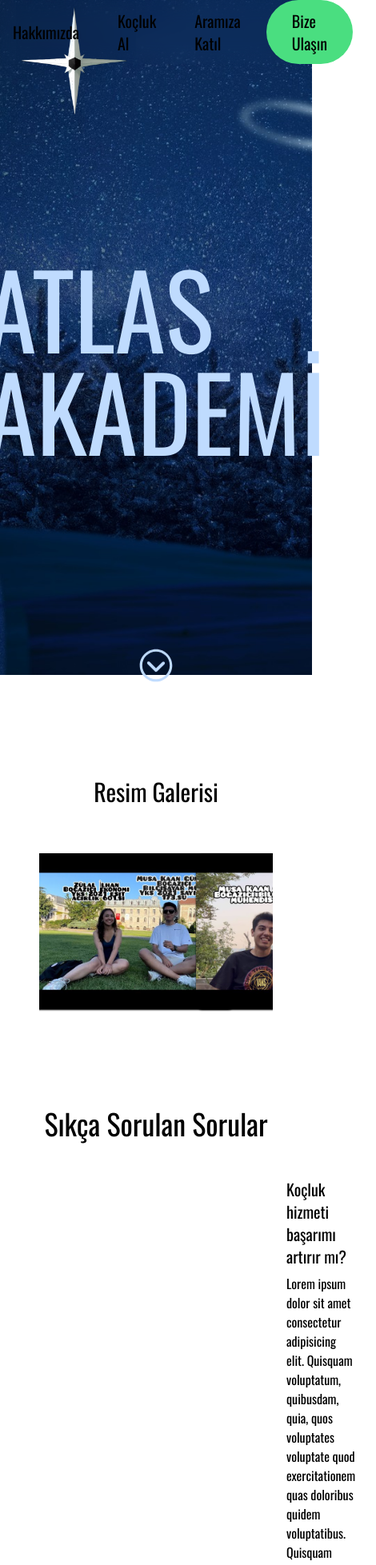
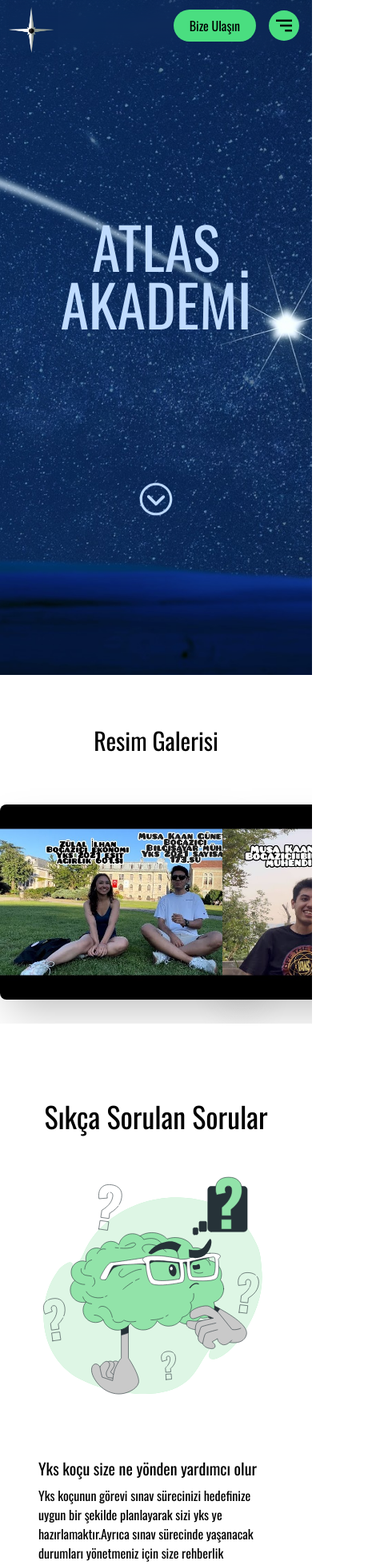
Before and after one commit to SuleymanTolgaAcar/koc-akademi, a Next.js app: page / in a window 390 px wide. Shown: the top 1957 px of the page at 80% size, 470 px wide, since content can reach past the window. Built offline with nearby package versions, Linux system fonts and the light colour scheme.

Commit message:
made it mobile friendly

```diff
--- a/app/globals.css
+++ b/app/globals.css
@@ -33,4 +33,11 @@ body {
   background: url("../public/images/bg.jpg");
   background-size: cover;
   background-repeat: no-repeat;
+  background-position: 85%;
 }
+
+@media screen and (max-width: 768px) {
+  ::-webkit-scrollbar {
+    display: none;
+  }
+}
--- a/app/hakkimizda/page.tsx
+++ b/app/hakkimizda/page.tsx
@@ -6,7 +6,7 @@ const About = () => {
     <div className="mt-20 flex flex-col items-center">
       <h1 className="text-4xl">Hakkımızda</h1>
       <Image src={aboutImg} alt="about" className="mt-12 -mb-12" />
-      <p className="pt-20 px-24">
+      <p className="pt-20 md:px-24 px-12">
         Lorem ipsum dolor sit amet consectetur adipisicing elit. Sit,
         blanditiis! Commodi numquam, repudiandae repellendus tempore eveniet
         minima, porro vel assumenda rerum dolores placeat natus. Vel adipisci
--- a/app/iletisim/page.tsx
+++ b/app/iletisim/page.tsx
@@ -66,18 +66,18 @@ const Iletisim = () => {
   };
 
   return (
-    <div className="h-screen w-full flex items-center justify-center gap-32 pt-20">
+    <div className="w-full flex items-center justify-center pt-20 md:flex-row flex-col">
       <Image
         alt="iletisim"
         src={contactImg}
         width={700}
         height={700}
-        className="rounded-3xl"
+        className="rounded-3xl -mt-8"
       />
       <form
         ref={form}
         onSubmit={handleSubmit}
-        className="bg-green-400 p-8 flex flex-col gap-4 rounded-3xl text-lg w-96"
+        className="bg-green-400 p-8 flex flex-col gap-4 rounded-3xl text-lg md:w-96 w-80"
       >
         <input
           type="text"
--- a/app/katil/page.tsx
+++ b/app/katil/page.tsx
@@ -7,7 +7,7 @@ const Join = () => {
     <div className="mt-20 flex flex-col items-center">
       <h1 className="text-4xl">Aramıza Katıl</h1>
       <Image src={joinImg} alt="clouds" className="mt-12 -mb-12" />
-      <p className="pt-20 px-24">
+      <p className="pt-20 md:px-24 px-12">
         Lorem ipsum dolor sit amet consectetur adipisicing elit. Sit,
         blanditiis! Commodi numquam, repudiandae repellendus tempore eveniet
         minima, porro vel assumenda rerum dolores placeat natus. Vel adipisci
@@ -42,7 +42,7 @@ const Join = () => {
       </p>
       <Link
         href="/iletisim?konu=katil"
-        className="text-2xl bg-green-400 rounded-full py-4 px-32 transform hover:scale-110 transition duration-300 ease-in-out mt-12 -mb-8"
+        className="text-2xl bg-green-400 rounded-full py-4 md:px-32 px-24 transform hover:scale-110 transition duration-300 ease-in-out mt-12 -mb-8"
       >
         {" "}
         İletişime Geç
--- a/app/page.tsx
+++ b/app/page.tsx
@@ -8,7 +8,9 @@ export default function Home() {
   return (
     <div className="flex flex-col items-center">
       <div className="home-bg w-full h-screen pt-20 flex items-center flex-col text-blue-200 mb-16">
-        <h1 className="text-9xl p-12 mt-48 mb-48">ATLAS AKADEMİ</h1>
+        <h1 className="text-7xl md:text-9xl text-center mt-48 mb-48">
+          ATLAS AKADEMİ
+        </h1>
         <button
           onClick={() =>
             scrollTo({
--- a/components/FAQ.tsx
+++ b/components/FAQ.tsx
@@ -7,79 +7,111 @@ const FAQ = () => {
       <h1 className="text-4xl text-center mt-24 mb-12">
         Sıkça Sorulan Sorular
       </h1>
-      <div className="flex px-24 gap-16">
+      <div className="flex md:px-24 px-12 gap-16 flex-col md:flex-row">
         <Image src={questionImg} alt="question" />
         <div className="flex flex-col gap-4">
           <div className="">
             <h2 className="text-xl mb-2">
-              Koçluk hizmeti başarımı artırır mı?
+              Yks koçu size ne yönden yardımcı olur
             </h2>
             <p>
-              Lorem ipsum dolor sit amet consectetur adipisicing elit. Quisquam
-              voluptatum, quibusdam, quia, quos voluptates voluptate quod
-              exercitationem quas doloribus quidem voluptatibus. Quisquam
-              voluptatum, quibusdam, quia, quos voluptates voluptate quod
-              exercitationem quas doloribus quidem voluptatibus.
+              Yks koçunun görevi sınav sürecinizi hedefinize uygun bir şekilde
+              planlayarak sizi yks ye hazırlamaktır.Ayrıca sınav sürecinde
+              yaşanacak durumları yönetmeniz için size rehberlik yapar.Koçunuzun
+              planlamalarına uyduğunuz takdirde bir aksilik olmazsa(kaza,yakın
+              kaybetme ,sınav heyecanı,uygun hedefe yönelememe vb.) memnun
+              kalacağınız bir sonuca ulaşmanız sizin için zor olmayacaktır ancak
+              burada koçunuz ile beraber oluşturduğunuz programa uymadığınız
+              zaman istenilmeyen sonuçlarla karşı karşıya kalmak koçtan
+              kaynaklanan bir sorun değildir.
             </p>
           </div>
           <div className="">
             <h2 className="text-xl mb-2">
-              Koçluk hizmeti başarımı artırır mı?
+              Yks koçu ile sınava hazırlanmam benim için ne kadar yararlı olur?
             </h2>
             <p>
-              Lorem ipsum dolor sit amet consectetur adipisicing elit. Quisquam
-              voluptatum, quibusdam, quia, quos voluptates voluptate quod
-              exercitationem quas doloribus quidem voluptatibus. Quisquam
-              voluptatum, quibusdam, quia, quos voluptates voluptate quod
-              exercitationem quas doloribus quidem voluptatibus.
+              Sınava hazırlanırken istediğiniz hedefe ulaşmak için planlı veya
+              plansız bir şekilde süreç içinde çaba göstereceksiniz ancak doğru
+              bir işleyiş içerisinde çaba göstermezseniz istediğiniz hedefe
+              ulaşmanız sizin için daha zorlayıcı olabilir. Yks koçu ile bu
+              süreçte çoğu kişiden daha doğru işleyiş biçimiyle çaba göstermiş
+              ve kendini kanıtlamış kişilerin verimli çalışma ile ilgili
+              edindikleri tecrübeleri onlardan öğrenirsiniz.
+            </p>
+          </div>
+          <div className="">
+            <h2 className="text-xl mb-2">Yks koçu seçimi neden önemlidir?</h2>
+            <p>
+              Size kendi çalışma kültürünü aktarcak yks koçunun size aktarcağı
+              bilgi birikimi ister istemez kendi karakteri ve tecrübeleri ile
+              bağlantılıdır. Sizin yks koçu seçiminizde ister istemez seçtiğiniz
+              kişiye göre alacağınız yönlendirmede farklılık gösterecektir.
+              Sizin size uygun olmayan yöntemlerle başarılı olmuş bir yks koçu
+              seçmeniz doğal olarak size uygun olmayan bir yönlendirme ile karşı
+              karşıya kalmanızla sonuçlanacak size uyum sağlayamayan bir
+              programlada istediğiniz başarıya ulaşmanız daha da zorlaşcaktır.
             </p>
           </div>
           <div className="">
             <h2 className="text-xl mb-2">
-              Koçluk hizmeti başarımı artırır mı?
+              Yanlış yks koçu seçimi yaparsanız ne olur
             </h2>
             <p>
-              Lorem ipsum dolor sit amet consectetur adipisicing elit. Quisquam
-              voluptatum, quibusdam, quia, quos voluptates voluptate quod
-              exercitationem quas doloribus quidem voluptatibus. Quisquam
-              voluptatum, quibusdam, quia, quos voluptates voluptate quod
-              exercitationem quas doloribus quidem voluptatibus.
+              Yanlış bir seçim yaptığınızı düşünüyorsanız değişim için ekstra
+              ücret almadan sadece seçtiğiniz 2 koç arasında fiyat farkı var ise
+              değişim yaptığınız süreye bağlı olarak fiyat farkının iadesi veya
+              ödenmesiyle beraber değişim talep ettiğiniz haftanın bitiminde
+              yani hemen sonra ki pazartesi gününde yeni yks koçunuzla beraber
+              devam edebilirsiniz.İade düşündüğünüz takdirde ise verdiğiniz
+              paranın bizim bütçemize giren kısmından(sizin ödediğiniz paradan
+              vergiler çıkarıldığında kalan para) kullandığınız süreye bağlı
+              olarak ek bir ücret kesilmeden iade edilir. Eğer ilk 72 saat(çoklu
+              ay paketlerinde bu süre değişir) içerisinde iade talebinde
+              bulunursanız gün hesabı girmeden bizim bütçemize giren paranın
+              tamamını iade ediyoruz.
             </p>
           </div>
           <div className="">
             <h2 className="text-xl mb-2">
-              Koçluk hizmeti başarımı artırır mı?
+              Koç ile iletişim süreci nasıl ilerler?
             </h2>
             <p>
-              Lorem ipsum dolor sit amet consectetur adipisicing elit. Quisquam
-              voluptatum, quibusdam, quia, quos voluptates voluptate quod
-              exercitationem quas doloribus quidem voluptatibus. Quisquam
-              voluptatum, quibusdam, quia, quos voluptates voluptate quod
-              exercitationem quas doloribus quidem voluptatibus.
+              Yks koçu seçtiğinizde Koç öğrenci ve bizim parçası olduğumuz bir
+              whatsapp grubu oluşturulur.Bizim olmamızdaki temel amaç seçtiğiniz
+              yks koçunun ulaşılabilir olup olmadığının denetimini yapmamızdaki
+              zorunluluktur.Yks koçu için başvurduğunuzdan sonraki 24 saat
+              içerisinde yks koçunuzla görüntülü bir görüşme yaparak birbirinizi
+              tanırsınız ve program oluşturursunuz. Sonrasında kurulan grup
+              üzerinde iletişime devam edebilirsiniz.Eğer yks koçlarıyla birebir
+              iletişim kurmak isterseniz elbette buna karışmak üstümüze düşmez
+              ancak yks koçunuzun konuşmadan bağımsız bir şekilde(konuşma akışı
+              dışında bir zamanda veya konuda)yazması yasaktır.
             </p>
           </div>
           <div className="">
             <h2 className="text-xl mb-2">
-              Koçluk hizmeti başarımı artırır mı?
+              Yks koçluğu almanız durumunda işleyecek süreç
             </h2>
             <p>
-              Lorem ipsum dolor sit amet consectetur adipisicing elit. Quisquam
-              voluptatum, quibusdam, quia, quos voluptates voluptate quod
-              exercitationem quas doloribus quidem voluptatibus. Quisquam
-              voluptatum, quibusdam, quia, quos voluptates voluptate quod
-              exercitationem quas doloribus quidem voluptatibus.
+              Yks koçunuz sizle 24 içinde saat iletişime geçer. Tanışma
+              aşamanızdan sonra kurulan grupta yks koçunuz size uygun olarak
+              hazırladığınız programı grup üzerinden yazar,anlaşılmayan yerler
+              öğrencinin özelden sorduğu takdirde özelden anlatılabilir ancak
+              grup üzerinden anlatılması bizim iyi hizmet verebildiğimizi
+              kontrol etmemiz için size tavsiye ettiğimiz iletişim kanalıdır.
             </p>
           </div>
           <div className="">
             <h2 className="text-xl mb-2">
-              Koçluk hizmeti başarımı artırır mı?
+              Süreçten memnun olmadığınız durumlarda yapılması gerekenler
             </h2>
             <p>
-              Lorem ipsum dolor sit amet consectetur adipisicing elit. Quisquam
-              voluptatum, quibusdam, quia, quos voluptates voluptate quod
-              exercitationem quas doloribus quidem voluptatibus. Quisquam
-              voluptatum, quibusdam, quia, quos voluptates voluptate quod
-              exercitationem quas doloribus quidem voluptatibus.
+              Bu sürecin içine girildiği takdirde ister istemez bizim numaramız
+              sizin için ulaşılabilir olduğu için sorun yaşadığınız takdirde
+              bize yazmanız yaşadığınız sorunun direkt olarak çözülmesi için
+              kritiktir. Şikayet ve öneriler dışındada ulaşılabilir olmaya özen
+              göstereceğiz.
             </p>
           </div>
         </div>
--- a/components/Footer.tsx
+++ b/components/Footer.tsx
@@ -6,7 +6,8 @@ import {
 
 const Footer = () => {
   return (
-    <div className="border-t-2 border-green-400 w-full mt-20 h-16 flex gap-4 items-center px-8">
+    <div className="border-t-2 border-green-400 w-full mt-20 py-4 flex gap-4 items-center px-8 justify-between">
+      <div className="flex gap-4 flex-col md:flex-row">
         <a
           href="youtube.com"
           className="flex gap-2 items-center transition-all duration-300 transform hover:scale-105 text-red-500"
@@ -28,8 +29,11 @@ const Footer = () => {
           <AiOutlineInstagram size={30} />
           <p className="">Instagram</p>
         </a>
-      <span className="ms-auto">Hakkımızda</span>
+      </div>
+      <div className="flex gap-4 flex-col md:flex-row">
+        <span>Hakkımızda</span>
         <span>Telif Hakları</span>
+      </div>
     </div>
   );
 };
--- a/components/Navbar.tsx
+++ b/components/Navbar.tsx
@@ -1,29 +1,55 @@
+"use client";
+
 import Image from "next/image";
 import NavButton from "./NavButton";
 import Link from "next/link";
+import { BiMenuAltRight } from "react-icons/bi";
+import { useState } from "react";
 
 interface NavbarProps {
   children?: React.ReactNode;
 }
 
 const Navbar: React.FC<NavbarProps> = ({ children }) => {
+  const [isMenuOpen, setIsMenuOpen] = useState(false);
+
   return (
-    <nav className="fixed top-0 left-0 right-0 h-20 z-10 backdrop-blur-md">
-      <div className="h-full w-full flex items-center relative">
-        <Link href="/" className="absolute -top-12 left-5">
+    <nav
+      className={`${isMenuOpen && "h-1/6"} ${
+        !isMenuOpen && "h-16"
+      } fixed top-0 left-0 right-0 md:h-20 z-10 backdrop-blur-md transition-all duration-300 ease-in-out`}
+    >
+      <div className={`h-full flex items-center relative whitespace-nowrap`}>
+        <Link
+          href="/"
+          className="-mt-8 ml-2 md:-mt-24 w-16 h-16 md:w-full md:h-full"
+        >
           <Image alt="logo" src="/images/logo.png" width={150} height={150} />
         </Link>
-        <div className="flex items-center gap-4 ml-auto mr-6 text-xl">
+        <div
+          className={`${isMenuOpen && "flex"}
+          ${
+            !isMenuOpen && "hidden"
+          } md:items-center md:gap-4 md:ml-auto md:mr-6 md:text-xl md:flex flex-col md:flex-row ml-4`}
+        >
           <NavButton href="/hakkimizda">Hakkımızda</NavButton>
           <NavButton href="/kocluk">Koçluk Al</NavButton>
           <NavButton href="/katil">Aramıza Katıl</NavButton>
-          <Link
-            href="/iletisim"
-            className="rounded-full px-8 py-3 bg-green-400 transition-all duration-300 transform hover:scale-110"
-          >
-            Bize Ulaşın
-          </Link>
         </div>
+        <Link
+          href="/iletisim"
+          className="rounded-full md:px-8 md:py-3 px-5 py-2 bg-green-400 transition-all duration-300 transform hover:scale-110 text-md md:text-xl md:mr-6 ml-auto mr-4"
+        >
+          Bize Ulaşın
+        </Link>
+        <button
+          onClick={() => {
+            setIsMenuOpen((prev) => !prev);
+          }}
+          className="transition-all duration-300 transform hover:scale-110 text-lg md:text-xl rounded-full md:hidden bg-green-400 mr-4 p-1"
+        >
+          <BiMenuAltRight size={30} />
+        </button>
       </div>
       {children}
     </nav>
--- a/components/Slider.tsx
+++ b/components/Slider.tsx
@@ -19,13 +19,21 @@ const Slider = () => {
 
   useEffect(() => {
     const slider = document.querySelector(".slider");
-    slider?.scroll(100, 0);
+    slider?.scroll(window.innerWidth < 768 ? 235 : 125, 0);
+    setReRender(!reRender);
     slider?.addEventListener("scroll", () => {
       const ratio = slider.scrollLeft / slider.scrollWidth;
       for (let i = 0; i < slides.length; i++) {
         const image = document.getElementById(i.toString() + "image");
         if (image) {
-          let value = 1 - Math.abs(ratio + 0.2 - (i + 1) / slides.length) * 3;
+          let value =
+            1 -
+            Math.abs(
+              ratio +
+                (window.innerWidth < 768 ? 0.15 : 0.2) -
+                (i + 1) / slides.length
+            ) *
+              3;
           value = value > 1 ? 1 : value;
           value = value < 0.7 ? 0.7 : value;
           image.style.opacity = value.toString();
@@ -37,9 +45,9 @@ const Slider = () => {
   }, []);
 
   return (
-    <div className="mt-16 relative w-full flex flex-col items-center">
+    <div className="md:mt-16 relative w-full flex flex-col items-center">
       <h1 className="text-3xl">Resim Galerisi</h1>
-      <div className="slider mt-8 flex items-center gap-4 p-4 w-3/4 overflow-x-scroll">
+      <div className="slider mt-8 flex items-center gap-4 p-4 md:w-3/4 w-full overflow-x-scroll px-8">
         {slides.map((image, index) => (
           <Image
             alt="slider image"
@@ -48,7 +56,7 @@ const Slider = () => {
             key={index.toString()}
             width={500}
             height={500}
-            className={`rounded-lg shadow-sm shadow-black -mx-8`}
+            className={`rounded-lg shadow-2xl -mx-8`}
           />
         ))}
       </div>
```
Also changed, not shown: app/kocluk/page.tsx (+10 -15 lines), components/Card.tsx (+5 -3 lines). Lines whose indentation alone changed are shown as unchanged.
